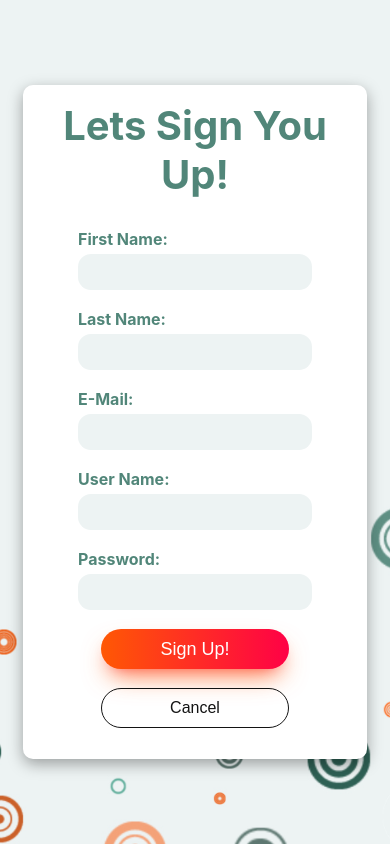
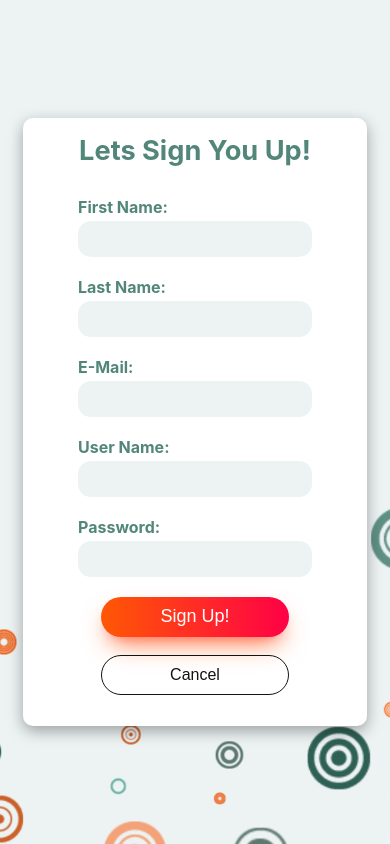
Before and after one commit to inon1993/reminderappfirstapp, a React (Create React App) app in the folder my-app-first/: page / in a window 390 px wide. Both pictures are taken after a click on the button "Sign Up". Built offline with nearby package versions, Linux system fonts and the light colour scheme.

Commit message:
change title sizing in small screen

```diff
--- a/my-app-first/src/components/Dashboard/Dashboard.module.css
+++ b/my-app-first/src/components/Dashboard/Dashboard.module.css
@@ -28,7 +28,7 @@
 }
 
 .nav {
-  position:fixed;
+  position: fixed;
   display: flex;
   justify-content: space-around;
   align-items: center;
@@ -57,11 +57,9 @@
   text-decoration: underline #ff5804;
 }
 
-
-
 .nav2 {
   visibility: hidden;
-  position:sticky;
+  position: sticky;
   display: flex;
   justify-content: space-around;
   align-items: center;
@@ -81,3 +79,9 @@
   font-family: "Fugaz One", cursive;
   text-decoration: underline #ff5804;
 }
+
+@media only screen and (max-width: 600px) {
+  .hello-user {
+    font-size: 2rem;
+  }
+}
--- a/my-app-first/src/components/SignUp/SignUp.module.css
+++ b/my-app-first/src/components/SignUp/SignUp.module.css
@@ -21,4 +21,7 @@
   .sign-up-card {
     width: 80vw;
   }
+  .sign-up-hello {
+    font-size: 1.7rem;
+  }
 }
```
